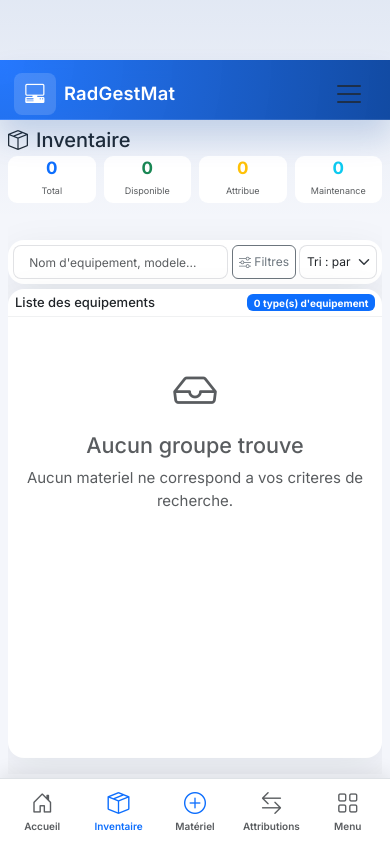
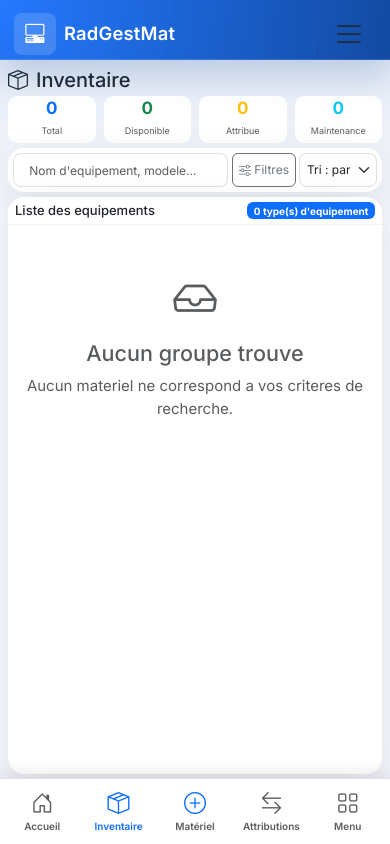
Before and after one commit to BlackGhost99/RadGestMat, a Django app: page /materiel/ in a window 390 px wide. Run offline with Django 4.2, Linux system fonts and the light colour scheme; a user stored in the database is signed in; data comes from the database, SQL or seed files in the repository; data that the repository does not hold is empty; some libraries are stand-ins or nearby versions.

Commit message:
Fix mobile inventory vertical layout and hidden reminder spacing

```diff
--- a/templates/assets/materiel_list.html
+++ b/templates/assets/materiel_list.html
@@ -37,10 +37,6 @@
 
 .inventory-mobile-tools {display:none}
 @media(max-width:991.98px){
-body.inventory-page {height:auto!important;min-height:100dvh!important;overflow-y:auto!important;overflow-x:hidden!important}
-body.inventory-page .app-main {height:auto!important;max-height:none!important;overflow:visible!important;padding:0 10px 12px!important;flex:1 0 auto!important}
-body.inventory-page .inventory-container,body.inventory-page .inventory-container > div {height:auto!important;max-height:none!important;overflow:visible!important;min-height:0!important}
-body.inventory-page .inventory-container > div {padding-top:8px!important}
 .inventory-heading {align-items:center;margin-bottom:6px!important;flex-wrap:nowrap}
 .inventory-heading h1 {font-size:20px;margin:0}
 .inventory-heading h1 small,.inventory-heading p {display:none}
@@ -74,10 +70,19 @@ body.inventory-page .inventory-container > div {padding-top:8px!important}
 
 .inventory-mobile-dept,.inventory-mobile-status {display:none}
 @media(max-width:991.98px){
-body.app-body.inventory-page {height:100dvh!important;min-height:0!important;max-height:100dvh!important;overflow:hidden!important;padding-bottom:calc(66px + env(safe-area-inset-bottom,0px))!important;box-sizing:border-box}
-body.inventory-page .app-header {flex:0 0 auto!important;position:relative!important;top:auto!important}
-body.inventory-page .app-main {flex:1 1 0!important;height:0!important;min-height:0!important;max-height:none!important;overflow:hidden!important;padding:0 8px 4px!important;display:flex!important;flex-direction:column;margin:0!important}
-body.inventory-page .inventory-container,body.inventory-page .inventory-container > div {flex:1 1 0!important;height:0!important;min-height:0!important;overflow:hidden!important;padding-bottom:0!important}
+/* Mobile: header occupies its own row, without the fixed-header body offset.
+   Only the equipment list scrolls normally; the main area can scroll when
+   expanded filters or a small viewport leave too little room for the list. */
+body.app-body.inventory-page {height:100vh!important;height:100dvh!important;min-height:0!important;max-height:100dvh!important;overflow:hidden!important;padding:0 0 calc(66px + env(safe-area-inset-bottom,0px))!important;box-sizing:border-box;justify-content:flex-start!important}
+body.inventory-page .app-header {flex:0 0 auto!important;position:relative!important;top:auto!important;left:0!important;right:0!important;width:100%!important;margin:0!important}
+body.inventory-page .alert-container {padding:0 8px!important;flex:0 0 auto;max-height:20vh;overflow:auto;width:100%}
+body.inventory-page #web-reminders {padding:4px 8px!important}
+body.inventory-page .app-main {flex:1 1 0!important;height:0!important;min-height:0!important;max-height:none!important;overflow-y:auto!important;overflow-x:hidden!important;padding:8px 8px 4px!important;display:flex!important;flex-direction:column;justify-content:flex-start!important;margin:0!important}
+body.inventory-page .inventory-container,body.inventory-page .inventory-container > div {flex:1 0 auto!important;height:auto!important;min-height:100%!important;max-height:none!important;overflow:visible!important;padding:0!important;margin:0!important;justify-content:flex-start!important}
+body.inventory-page .inventory-container {min-height:min-content!important;flex:1 0 100%!important}
+body.inventory-page .inventory-container > div {min-height:min-content!important;flex:1 0 100%!important}
+body.inventory-page .inventory-heading > *,body.inventory-page .inventory-stats > * {margin-bottom:0!important}
+body.inventory-page .inventory-stats .card,body.inventory-page .inventory-list {margin-bottom:0!important}
 .inventory-heading,.inventory-stats,.inventory-filters {flex-shrink:0!important}
 .inventory-heading {margin-bottom:4px!important}
 .inventory-stats .stat-card {min-height:0!important;height:auto!important;border-radius:9px!important;box-shadow:none!important}
@@ -97,14 +102,14 @@ body.inventory-page .inventory-container,body.inventory-page .inventory-containe
 .inventory-filter-form.show-advanced .inventory-collapsible,.inventory-filter-form.show-advanced .inventory-advanced,.inventory-filter-form.show-advanced .inventory-submit {display:block!important}
 .inventory-filter-form.show-advanced .inventory-search,.inventory-filter-form.show-advanced .inventory-mobile-tools {grid-column:1/-1!important}
 .inventory-filter-form.show-advanced .inventory-mobile-tools #inventory-sort {width:auto;max-width:none}
-.inventory-list {flex:1 1 0!important;height:0!important;min-height:0!important;overflow:hidden!important}
+.inventory-list {flex:1 1 0!important;height:auto!important;min-height:160px!important;overflow:hidden!important}
 .inventory-list .card-header {padding:5px 7px!important;flex-shrink:0!important}
 .inventory-list .card-header h5 {font-size:13px!important}
 .inventory-list .card-header #selection-count {display:none}
 .inventory-list .card-header #bulk-delete-button:disabled {display:none!important}
 .inventory-list .card-header #group-count {font-size:10px}
 .inventory-list .card-body {flex:1 1 0!important;min-height:0!important;overflow:hidden!important}
-.inventory-list #group-table-wrapper {flex:1 1 0!important;height:0!important;min-height:0!important;overflow:auto!important;overscroll-behavior:contain;touch-action:pan-y;max-height:none!important}
+.inventory-list #group-table-wrapper {flex:1 1 0!important;height:0!important;min-height:120px!important;overflow:auto!important;overscroll-behavior:contain;touch-action:pan-y;max-height:none!important}
 .inventory-list table {width:100%!important;min-width:0!important;table-layout:auto!important}
 .inventory-list thead {position:sticky!important;top:0;z-index:2}
 .inventory-list th:not(.inventory-name):not(.inventory-quantity):not(:has(#select-all)),.inventory-list td:not(.inventory-name):not(.inventory-quantity):not(:has(.group-select)) {display:none!important}
@@ -123,7 +128,7 @@ body.inventory-page .inventory-container,body.inventory-page .inventory-containe
     <div class="row mb-3 mb-lg-2 inventory-heading">
       <div class="col">
         <h1 class="h2">
-          <i class="bi bi-box-seam me-2"></i>Inventaire<small class="ms-2 fw-normal text-muted" style="font-size:.65rem;vertical-align:middle" title="Version de disposition">Vue compacte V5</small>
+          <i class="bi bi-box-seam me-2"></i>Inventaire<small class="ms-2 fw-normal text-muted" style="font-size:.65rem;vertical-align:middle" title="Version de disposition">Vue compacte V6</small>
         </h1>
         <p class="text-muted">Materiel groupe par equipement avec filtres avances</p>
       </div>
--- a/templates/base.html
+++ b/templates/base.html
@@ -19,6 +19,11 @@
     <link href="{% static 'css/custom.css' %}" rel="stylesheet">
     <link href="{% static 'css/responsive.css' %}" rel="stylesheet">
     <link href="{% static 'css/android-shell.css' %}" rel="stylesheet">
+    <style>
+        /* app-content is a flex item; hidden reminders must never take layout space. */
+        #web-reminders[hidden], #web-reminders [hidden] { display: none !important; }
+        #web-reminders { flex: 0 0 auto; max-height: 25vh; overflow-y: auto; }
+    </style>
 </head>
 <body class="app-body d-flex flex-column min-vh-100 {% block body_class %}{% endblock %}">
     {% block header %}
```
Also changed, not shown: assets/mobile_layout_regression.py (added, +55 -0 lines), .github/workflows/django-tests.yml.
